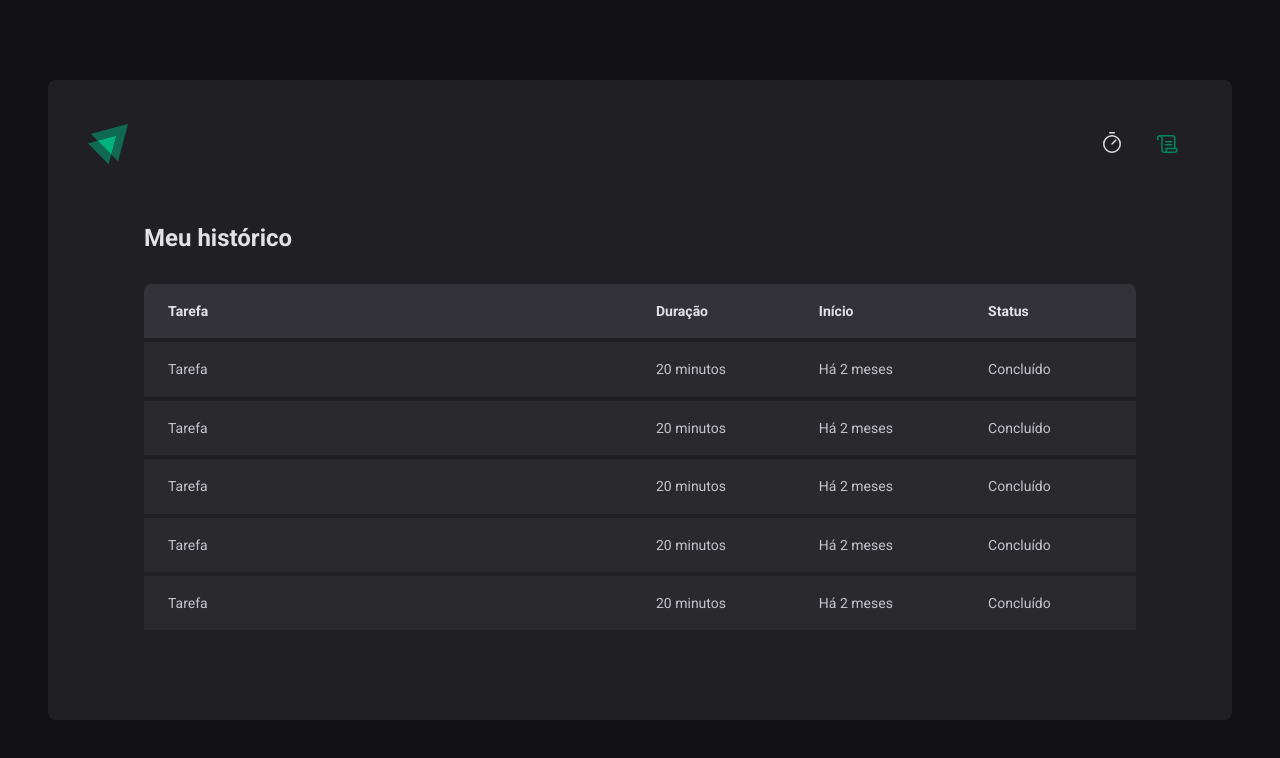
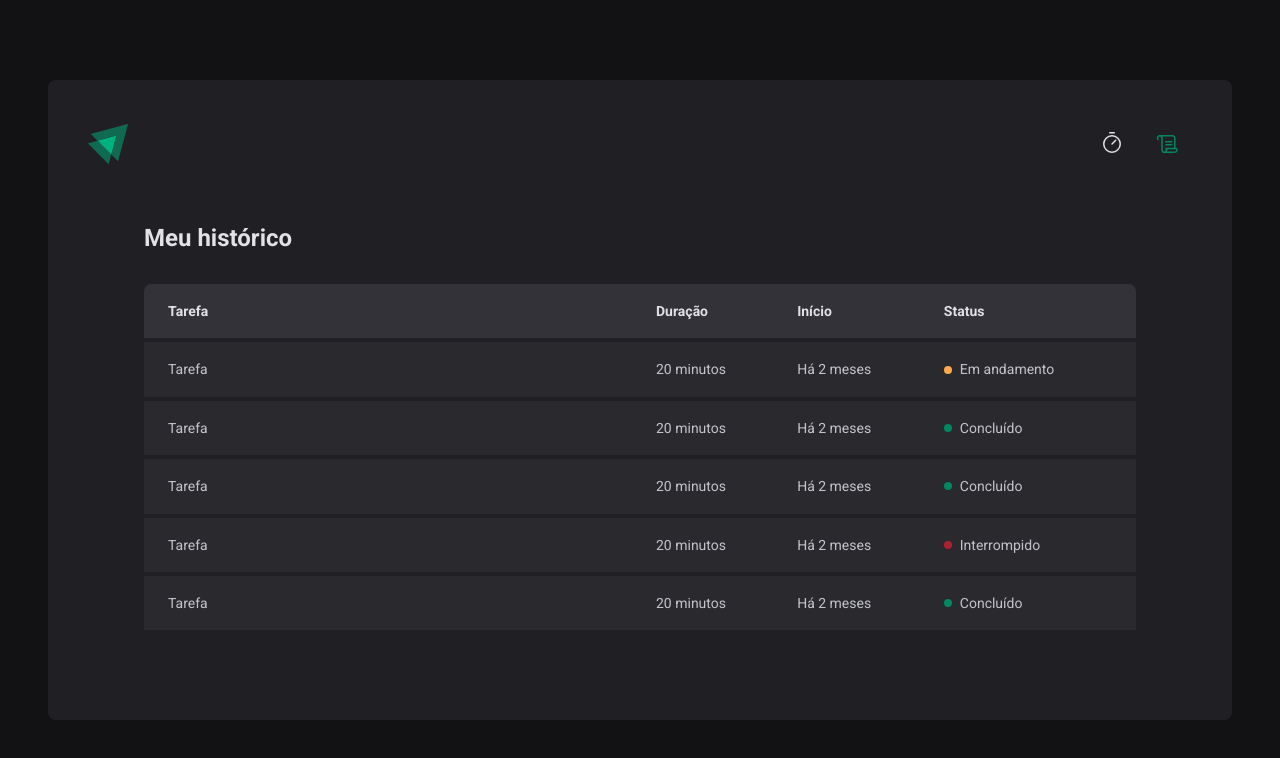
Before and after one commit to gabrielvbauer/ignite-timer, a React (Vite) app: page /history in a window 1280 px wide. Shown: the top 758 px of the page. Built offline with nearby package versions, Linux system fonts and the light colour scheme.

Commit message:
feat: status component

```diff
--- a/src/pages/History/index.tsx
+++ b/src/pages/History/index.tsx
@@ -1,4 +1,4 @@
-import { HistoryContainer, HistoryList } from './styles'
+import { HistoryContainer, HistoryList, Status } from './styles'
 
 export function History() {
   return (
@@ -20,35 +20,45 @@
               <td>Tarefa</td>
               <td>20 minutos</td>
               <td>Há 2 meses</td>
-              <td>Concluído</td>
+              <td>
+                <Status statusColor="yellow">Em andamento</Status>
+              </td>
             </tr>
 
             <tr>
               <td>Tarefa</td>
               <td>20 minutos</td>
               <td>Há 2 meses</td>
-              <td>Concluído</td>
+              <td>
+                <Status statusColor="green">Concluído</Status>
+              </td>
             </tr>
 
             <tr>
               <td>Tarefa</td>
               <td>20 minutos</td>
               <td>Há 2 meses</td>
-              <td>Concluído</td>
+              <td>
+                <Status statusColor="green">Concluído</Status>
+              </td>
             </tr>
 
             <tr>
               <td>Tarefa</td>
               <td>20 minutos</td>
               <td>Há 2 meses</td>
-              <td>Concluído</td>
+              <td>
+                <Status statusColor="red">Interrompido</Status>
+              </td>
             </tr>
 
             <tr>
               <td>Tarefa</td>
               <td>20 minutos</td>
               <td>Há 2 meses</td>
-              <td>Concluído</td>
+              <td>
+                <Status statusColor="green">Concluído</Status>
+              </td>
             </tr>
           </tbody>
         </table>
--- a/src/pages/History/styles.ts
+++ b/src/pages/History/styles.ts
@@ -60,3 +60,27 @@
     }
   }
 `
+
+const STATUS_COLORS = {
+  yellow: 'yellow-500',
+  green: 'green-500',
+  red: 'red-500',
+} as const
+
+interface StatusProps {
+  statusColor: keyof typeof STATUS_COLORS
+}
+
+export const Status = styled.span<StatusProps>`
+  display: flex;
+  align-items: center;
+  gap: 0.5rem;
+
+  &::before {
+    content: '';
+    width: 0.5rem;
+    height: 0.5rem;
+    border-radius: 50%;
+    background: ${(props) => props.theme[STATUS_COLORS[props.statusColor]]};
+  }
+`
```
